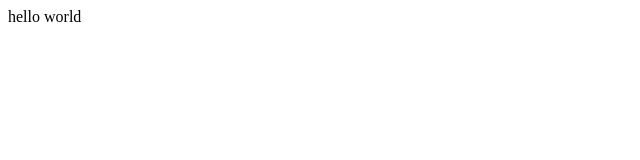
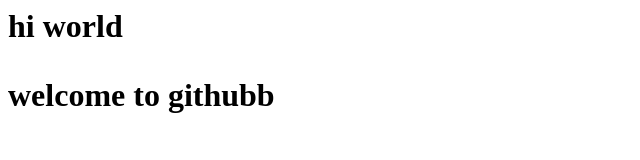
Before and after one commit to SaiAnmisha/html-demo, a plain HTML site: page index.html in a window 1280 px wide. Shown: the whole page, without its empty margins (0-640 px from the left). Drawn offline with Linux system fonts and the light colour scheme.

Commit message:
2nd commit

```diff
--- a/index.html
+++ b/index.html
@@ -1,5 +1,8 @@
 <html>
 <title>my 1st html file</title>
 <meta charset="utf-8"/>
-<body>hello world</body>
+<body>
+<h1>hi world<h1>
+<p>welcome to githubb</p>
+</body>
 </html>
```
